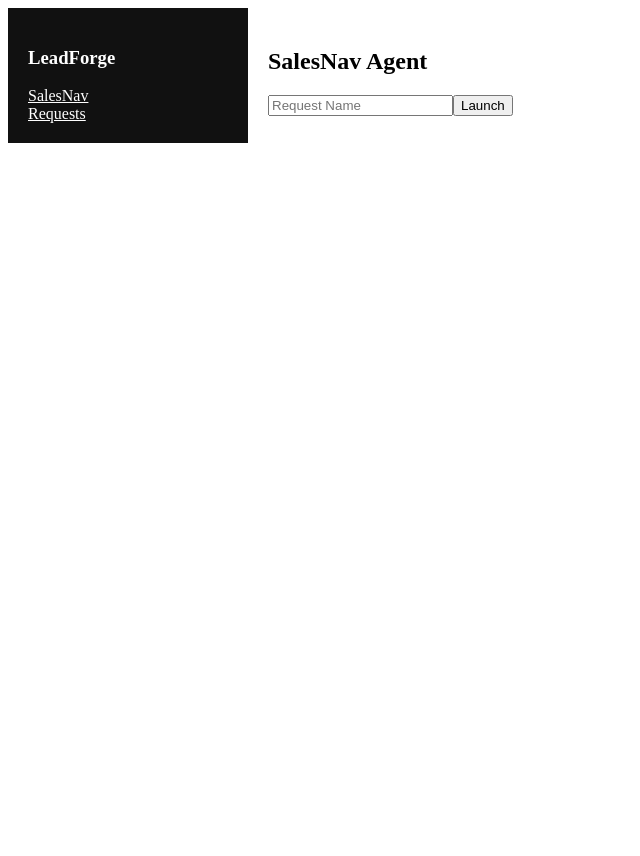
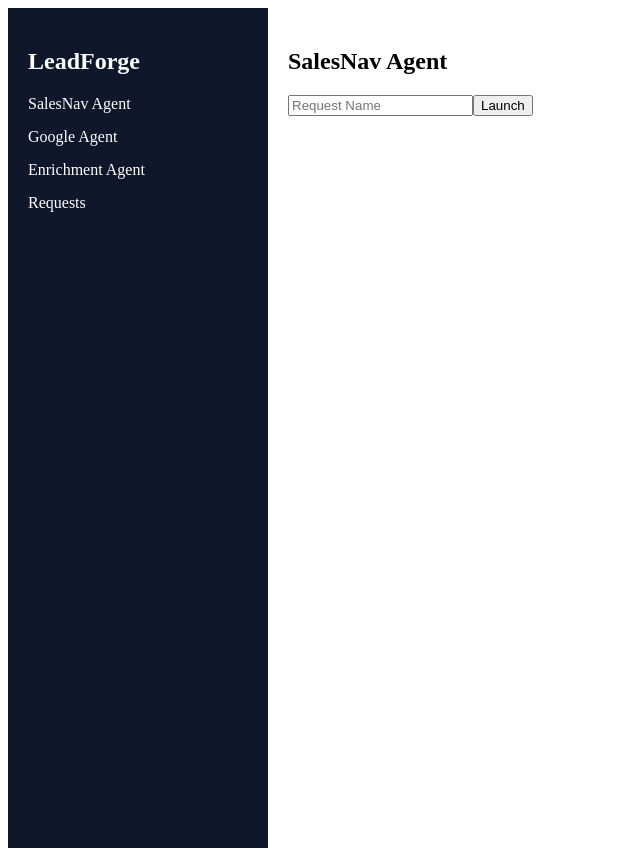
Before and after one commit to kiruba11k/Account-Building-Agents-SAAS, a React app in the folder frontend/: page / in a window 1280 px wide. Shown: the whole page, without its empty margins (0-640 px from the left). Before the commit the page ends 800 px from the top, so only its background shows below. Built offline with nearby package versions, Linux system fonts and the light colour scheme; no server answers; the HTML template or start-up script is replaced by a standard one.

Commit message:
Update Sidebar.js

```diff
--- a/frontend/src/components/Sidebar.js
+++ b/frontend/src/components/Sidebar.js
@@ -2,10 +2,26 @@ import { Link } from "react-router-dom";
 
 export default function Sidebar() {
   return (
-    <div style={{width:200,background:"#111",color:"#fff",padding:20}}>
-      <h3>LeadForge</h3>
-      <Link to="/" style={{display:"block",color:"#fff"}}>SalesNav</Link>
-      <Link to="/requests" style={{display:"block",color:"#fff"}}>Requests</Link>
+    <div style={{
+      width:220,
+      background:"#0f172a",
+      color:"#fff",
+      padding:20,
+      minHeight:"100vh"
+    }}>
+      <h2 style={{marginBottom:20}}>LeadForge</h2>
+
+      <Link to="/" style={link}> SalesNav Agent</Link>
+      <Link to="/google" style={link}> Google Agent</Link>
+      <Link to="/enrichment" style={link}> Enrichment Agent</Link>
+      <Link to="/requests" style={link}> Requests</Link>
     </div>
   );
 }
+
+const link = {
+  display:"block",
+  color:"#fff",
+  textDecoration:"none",
+  marginBottom:15
+};
```
